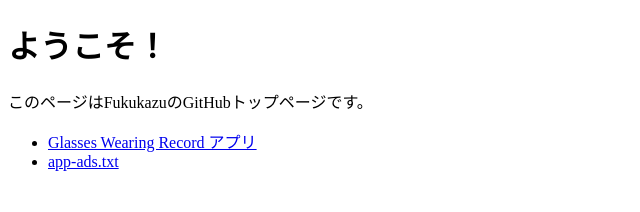
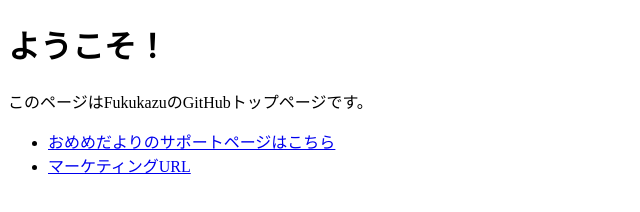
Before and after one commit to fukukazu/fukukazu.github.io, a plain HTML site: page index.html in a window 1280 px wide. Shown: the whole page, without its empty margins (0-640 px from the left). Drawn offline with Linux system fonts and the light colour scheme.

Commit message:
Update index.html

```diff
--- a/index.html
+++ b/index.html
@@ -9,8 +9,8 @@
   <h1>ようこそ！</h1>
   <p>このページはFukukazuのGitHubトップページです。</p>
   <ul>
-    <li><a href="https://fukukazu.github.io/GlassesWearingRecord/">Glasses Wearing Record アプリ</a></li>
-    <li><a href="https://fukukazu.github.io/app-ads.txt">app-ads.txt</a></li>
+    <li><a href="https://fukukazu.github.io/GlassesWearingRecord/">おめめだよりのサポートページはこちら</a></li>
+    <li><a href="https://fukukazu.github.io/app-ads.txt">マーケティングURL</a></li>
   </ul>
 </body>
 </html>
```
